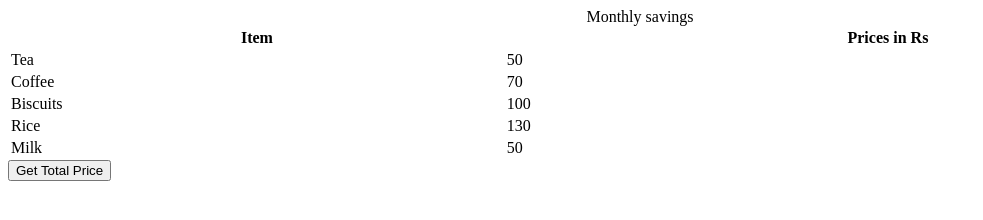
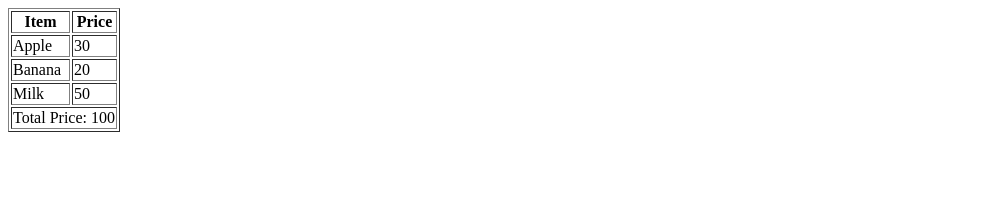
Before and after one commit to acciojob/grofers-checkout-Rohanrai540, a website: page main.html in a window 1280 px wide. Shown: the whole page, without its empty margins (0-983 px from the left). Drawn offline with Linux system fonts and the light colour scheme.

Commit message:
created a submission

```diff
--- a/main.html
+++ b/main.html
@@ -1,5 +1,4 @@
 <!DOCTYPE html>
-
 <html>
 
 <head>
@@ -8,33 +7,22 @@
 
 <body>
     <!-- the entire body must be written by student -->
-    <table style="width: 100%">
-    <caption>
-      Monthly savings
-    </caption>
+    <table border="1" id="grocery-table">
   <tr>
     <th>Item</th>
-      <th>Prices in Rs</th>
+    <th>Price</th>
   </tr>
-    <tr>
-      <td class="item">Tea</td>
-      <td class="price">50</td>
+  <tr class="item">
+    <td>Apple</td>
+    <td class="prices">30</td>
   </tr>
-    <tr>
-      <td class="item">Coffee</td>
-      <td class="price">70</td>
+  <tr class="item">
+    <td>Banana</td>
+    <td class="prices">20</td>
   </tr>
-    <tr>
-      <td class="item">Biscuits</td>
-      <td class="price">100</td>
-    </tr>
-    <tr>
-      <td class="item">Rice</td>
-      <td class="price">130</td>
-    </tr>
-    <tr>
-      <td class="item">Milk</td>
-      <td class="price">50</td>
+  <tr class="item">
+    <td>Milk</td>
+    <td class="prices">50</td>
   </tr>
 </table>
     <script type="text/javascript" src="./script.js">
--- a/script.js
+++ b/script.js
@@ -1,30 +1,23 @@
-const getSumBtn = document.createElement("button");
-getSumBtn.append("Get Total Price");
-document.body.appendChild(getSumBtn);
+// Select all price elements
+const prices = document.querySelectorAll(".prices");
 
-const getSum = () => {
+let total = 0;
 
-  const prices = document.querySelectorAll(".price");
-  let total = 0;
+// Calculate total price dynamically
+prices.forEach(price => {
+  total += Number(price.innerText);
+});
 
-  prices.forEach(p => {
-    total += Number(p.innerText);
-  });
+// Create new row
+const totalRow = document.createElement("tr");
 
-  const table = document.querySelector("table");
+// Create single cell
+const totalCell = document.createElement("td");
+totalCell.setAttribute("colspan", "2");
+totalCell.innerText = `Total Price: ${total}`;
 
-  if (document.querySelector("#total-row")) return;
+// Append cell to row
+totalRow.appendChild(totalCell);
 
-  const totalRow = document.createElement("tr");
-  totalRow.id = "total-row";
-
-  const totalCell = document.createElement("td");
-  totalCell.colSpan = 2;
-  totalCell.innerText = "Total Price = Rs " + total;
-
-  totalRow.appendChild(totalCell);
-  table.appendChild(totalRow);
-
-};
-
-getSumBtn.addEventListener("click", getSum);
+// Append row to table
+document.querySelector("#grocery-table").appendChild(totalRow);
```
Lines whose indentation alone changed are shown as unchanged.
